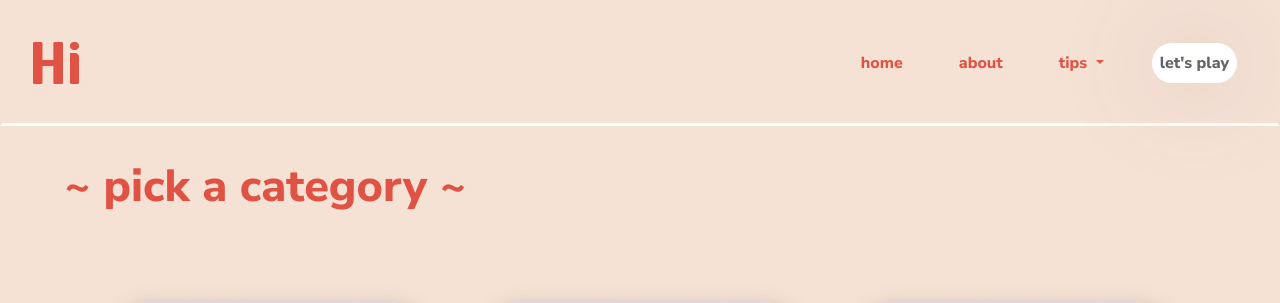
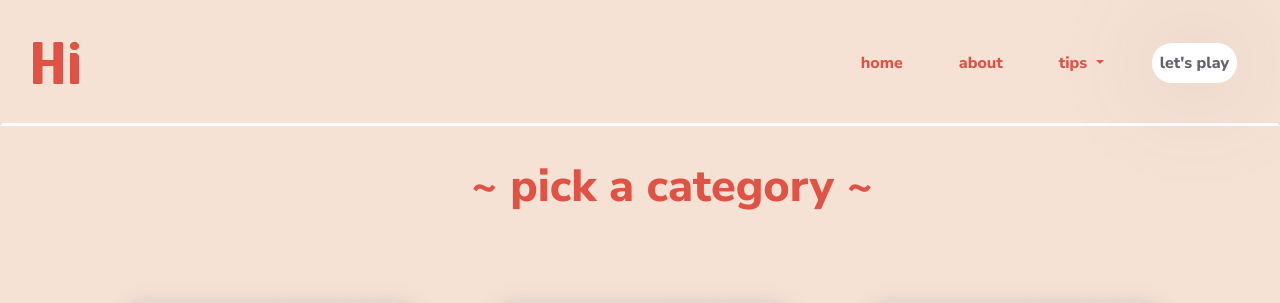
Before and after one commit to hmmacaulay/UX_UI_PROJECT_3, a PHP site: page /categories.html in a window 1280 px wide. Shown: the top 303 px of the page. Run offline with PHP 8.4, Linux system fonts and the light colour scheme; some libraries are stand-ins or nearby versions.

Commit message:
more cute

```diff
--- a/categories.html
+++ b/categories.html
@@ -46,7 +46,7 @@
         <span class="sr-only">Loading...</span>
       </div>
 </div> -->
-<h2 id="category_header"> ~ pick a category ~</h2>
+<h2 id="category_header">~ pick a category ~</h2>
     <div id="board" class="categories">
         <a href="professional.html" class="category-card professional">
             <div class="content prof">
--- a/css/cards.css
+++ b/css/cards.css
@@ -128,6 +128,12 @@ button:visited {
   padding: 1em;
   margin-left: 20px;
   margin-right: 20px;
+}
+#category_header {
+  display: flex;
+  align-items: center;
+  justify-content: center;
+  margin-right: 0px;
 }
 .category-card:hover {
   /* width: 320px;
```
